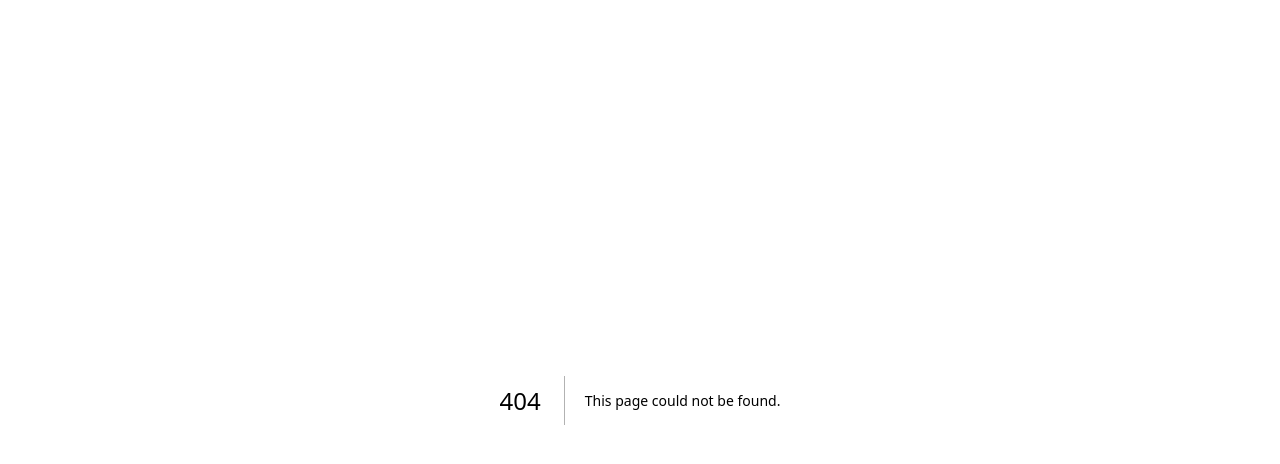
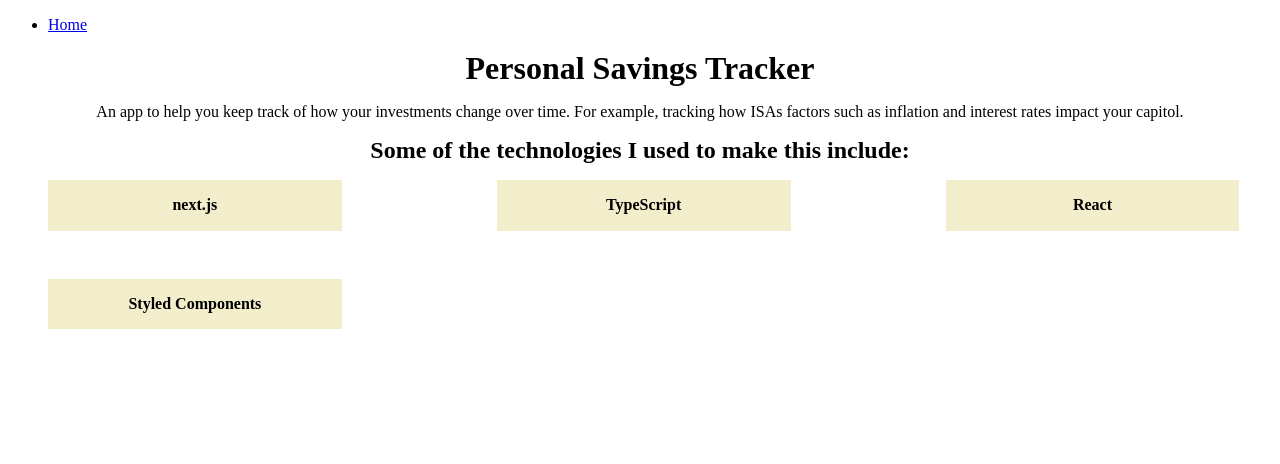
Before and after one commit to joeglDev/finance-app-front-end, a Next.js app: page /About in a window 1280 px wide. Before the commit this address had no page. Shown: the top 464 px of the page. Built offline with nearby package versions, Linux system fonts and the light colour scheme.

Commit message:
feat/2-navbar(rearrange pages)

```diff
--- /dev/null
+++ b/pages/About.tsx
@@ -0,0 +1,35 @@
+import { NavBar } from "../components/NavBar";
+import {
+  MainText,
+  SecondaryTitle,
+  Title,
+  ListAsGridContainer,
+  Card,
+} from "../components/StyledComponents";
+
+const About = () => {
+  const paragraphContent = `An app to help you keep track of how your investments change over time.
+    For example, tracking how ISAs factors such as inflation and interest rates impact your  capitol.`;
+
+  const techArr = ["next.js", "TypeScript", "React", "Styled Components"];
+
+  return (
+    <>
+      <NavBar></NavBar>
+      <Title>Personal Savings Tracker</Title>
+      <MainText>{paragraphContent}</MainText>
+      <SecondaryTitle>
+        Some of the technologies I used to make this include:
+      </SecondaryTitle>
+      <section>
+        <ListAsGridContainer>
+          {techArr.map((tech) => {
+            return <Card key={tech}>{tech}</Card>;
+          })}
+        </ListAsGridContainer>
+      </section>
+    </>
+  );
+};
+
+export default About;
```
Also changed, not shown: pages/Portfolios.tsx (added, +13 -0 lines), pages/index.tsx (+4 -28 lines).
